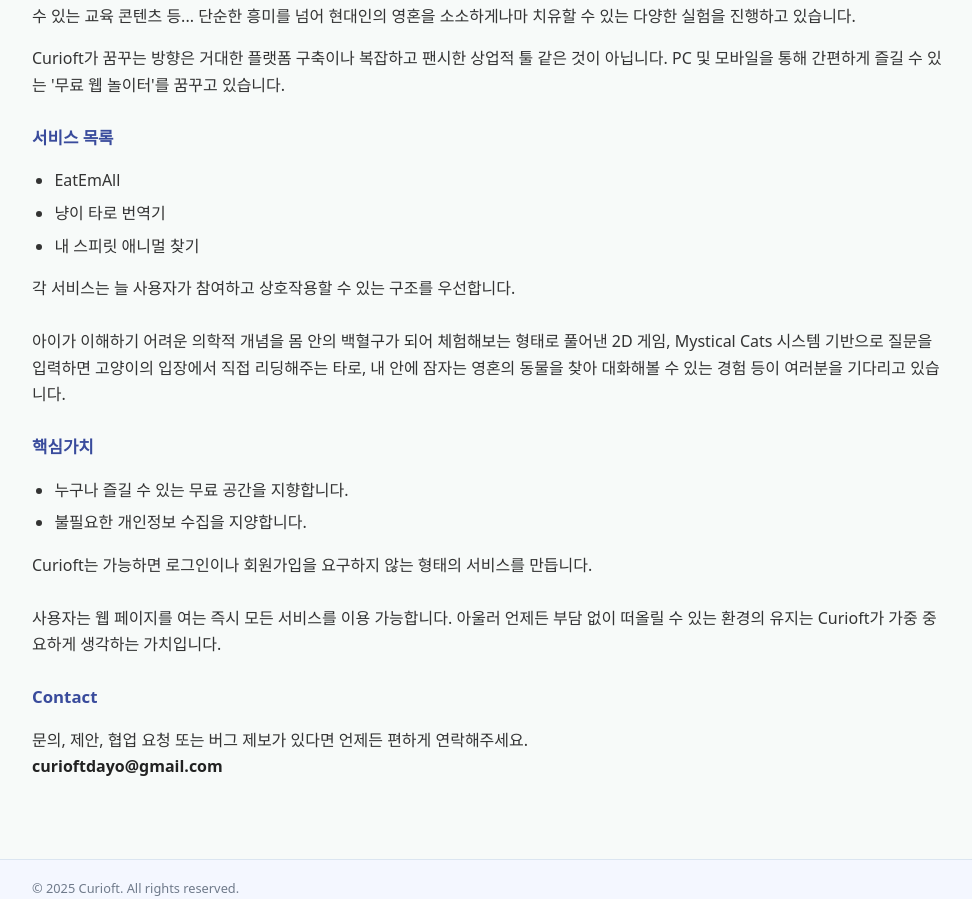
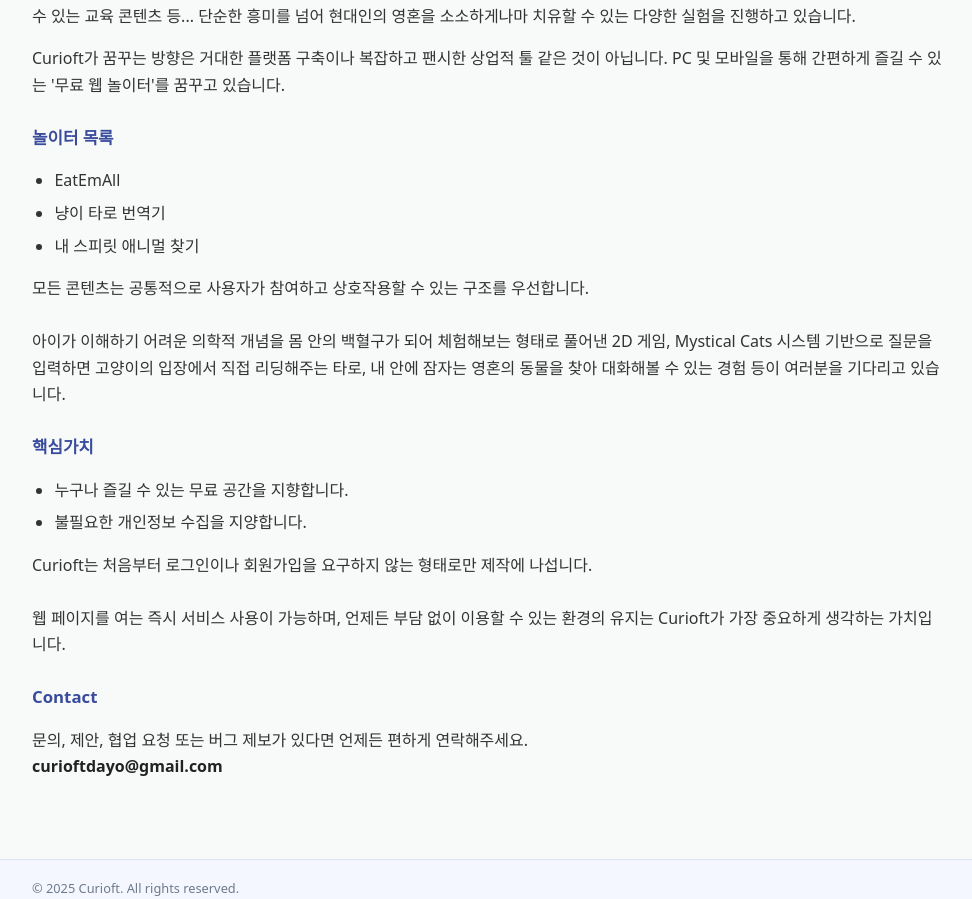
Before and after one commit to pikaak/Curioft_Site, a Next.js app: page /about in a window 1280 px wide. Shown: the part 348-1247 px from the top of the page, without its empty margins (152-1124 px from the left). Built offline with nearby package versions, Linux system fonts and the light colour scheme.

Commit message:
Update about.js

```diff
--- a/pages/about.js
+++ b/pages/about.js
@@ -53,7 +53,7 @@ export default function AboutPage() {
 
             <p className="legal-note">
               기술이 발전하면서 흥미를 위한 선택지도 많아졌지만, 그럴수록 우리는 스스로 돌아보고 쉬어갈 틈을 잃고 있습니다. <br/>
-              Curioft는 이러한 흐름 속에서 “작지만 의미 있는 순간”을 최대한 많은 분들께 안겨주는 것을 목표로 합니다. <br/>
+              Curioft는 이러한 흐름 속에서 “작지만 의미 있는 순간”을 최대한 많은 분들께 안겨드리는 것을 목표로 합니다. <br/>
               <br/> 내 고양이의 조그만 머릿속이 궁금한 집사들을 위한 전용 펫타로,
               정서적으로 교감할 수 있는 나만의 스피릿 애니멀, 그리고 가족과 함께 즐길 수 있는 교육 콘텐츠 등...
               단순한 흥미를 넘어 현대인의 영혼을 소소하게나마 치유할 수 있는 다양한 실험을 진행하고 있습니다.
@@ -65,7 +65,7 @@ export default function AboutPage() {
             </p>
             {/* ---- 확장된 본문 추가 끝 ---- */}
 
-            <h2>서비스 목록</h2>
+            <h2>놀이터 목록</h2>
             <ul>
               <li>EatEmAll</li>
               <li>냥이 타로 번역기</li>
@@ -74,7 +74,7 @@ export default function AboutPage() {
 
             {/* 상세 설명 추가 */}
             <p>
-              각 서비스는 늘 사용자가 참여하고 상호작용할 수 있는 구조를 우선합니다. <br/>
+              모든 콘텐츠는 공통적으로 사용자가 참여하고 상호작용할 수 있는 구조를 우선합니다. <br/>
               <br/> 아이가 이해하기 어려운 의학적 개념을 몸 안의 백혈구가 되어 체험해보는 형태로 풀어낸 2D 게임,
               Mystical Cats 시스템 기반으로 질문을 입력하면 고양이의 입장에서 직접 리딩해주는 타로,
               내 안에 잠자는 영혼의 동물을 찾아 대화해볼 수 있는 경험 등이 여러분을 기다리고 있습니다.
@@ -88,9 +88,9 @@ export default function AboutPage() {
 
             {/* 철학 확장 */}
             <p>
-              Curioft는 가능하면 로그인이나 회원가입을 요구하지 않는 형태의 서비스를 만듭니다. <br/>
-              <br/>사용자는 웹 페이지를 여는 즉시 모든 서비스를 이용 가능합니다.
-              아울러 언제든 부담 없이 떠올릴 수 있는 환경의 유지는 Curioft가 가중 중요하게 생각하는 가치입니다.
+              Curioft는 처음부터 로그인이나 회원가입을 요구하지 않는 형태로만 제작에 나섭니다. <br/>
+              <br/>웹 페이지를 여는 즉시 서비스 사용이 가능하며, 언제든 부담 없이 이용할 수 있는 환경의 유지는 Curioft가 가장
+              중요하게 생각하는 가치입니다.
             </p>
 
             <h2>Contact</h2>
```
